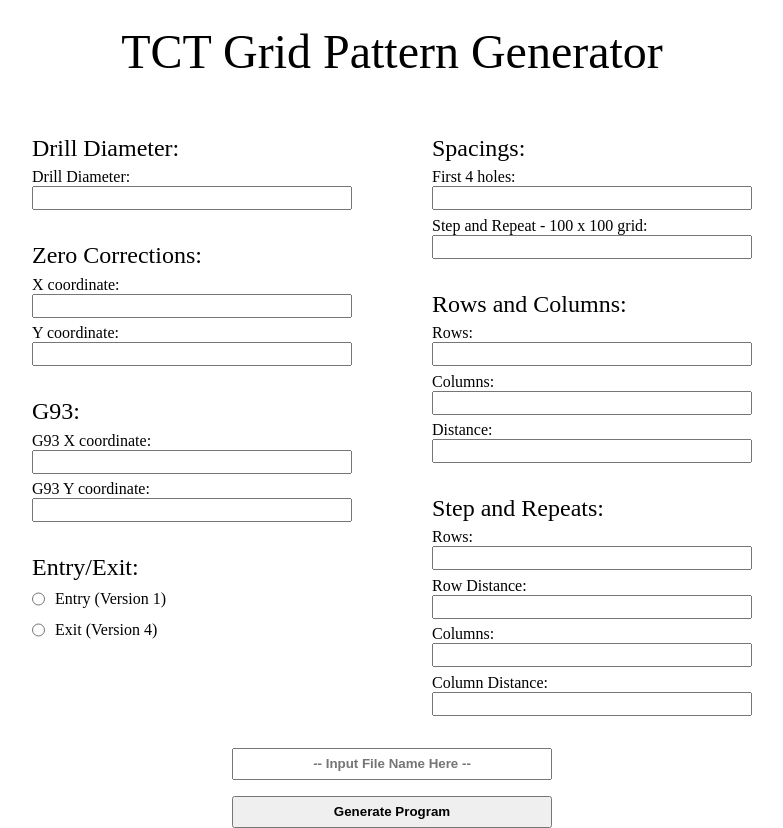
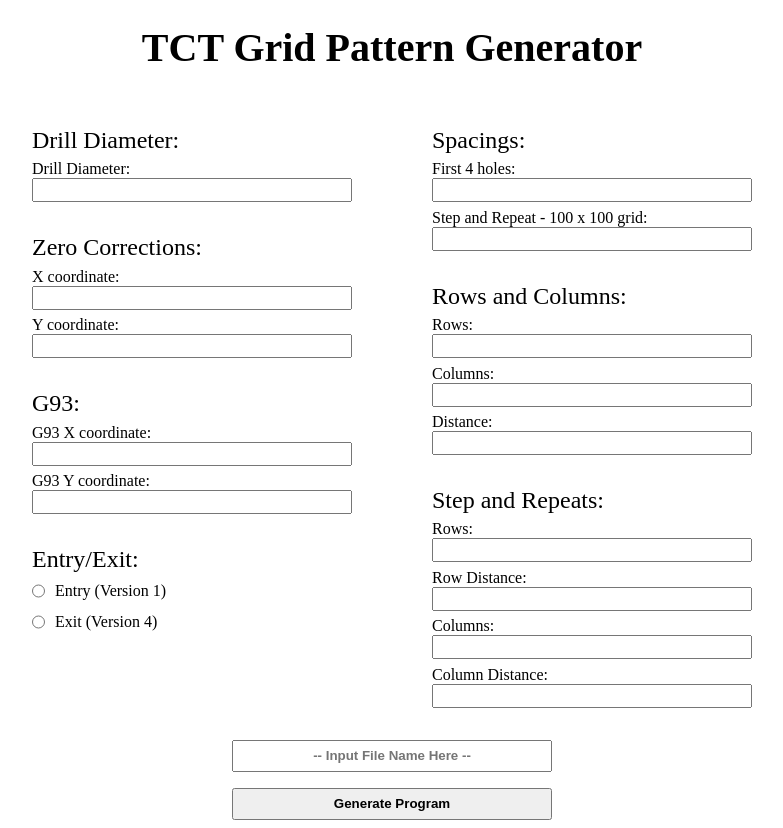
Before and after one commit to lemuellin/grid-generator, a React (Create React App) app: page / in a window 1280 px wide. Shown: the whole page, without its empty margins (248-1031 px from the left). Built offline with nearby package versions, Linux system fonts and the light colour scheme.

Commit message:
adjust title size

```diff
--- a/src/components/Header.js
+++ b/src/components/Header.js
@@ -3,7 +3,9 @@
 
 const Header = () => {
     return(
-        <div className="header">TCT Grid Pattern Generator</div>
+        <div className="header">
+            <h1 className='headerText'>TCT Grid Pattern Generator</h1>
+        </div>
     );
 };
 
--- a/src/styles/styles.css
+++ b/src/styles/styles.css
@@ -7,7 +7,13 @@
 }
 
 .header{
-    font-size: 3rem;
+    display: flex;
+    width: 100vw;
+    justify-content: center;
+}
+
+.headerText{
+    font-size: 2.5rem;
     text-align: center;
     padding: 1.5rem;
 }
```
